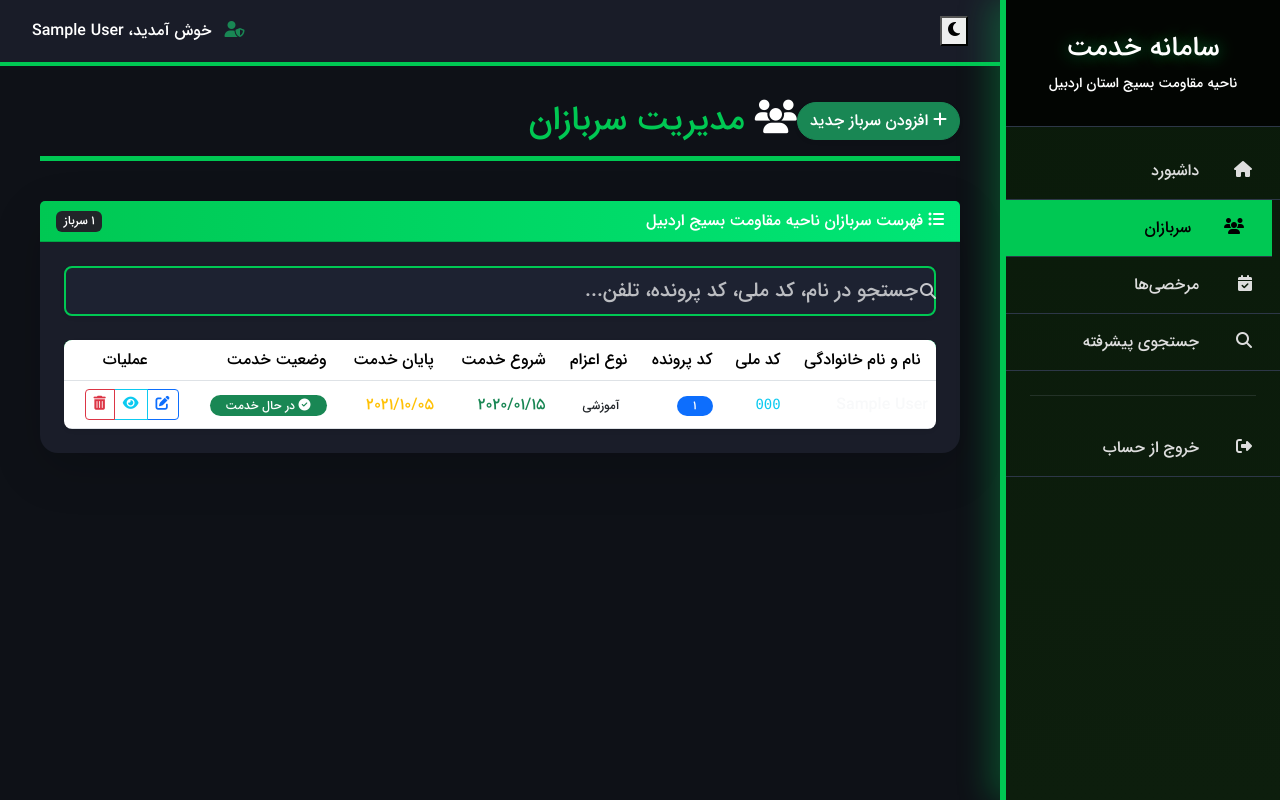
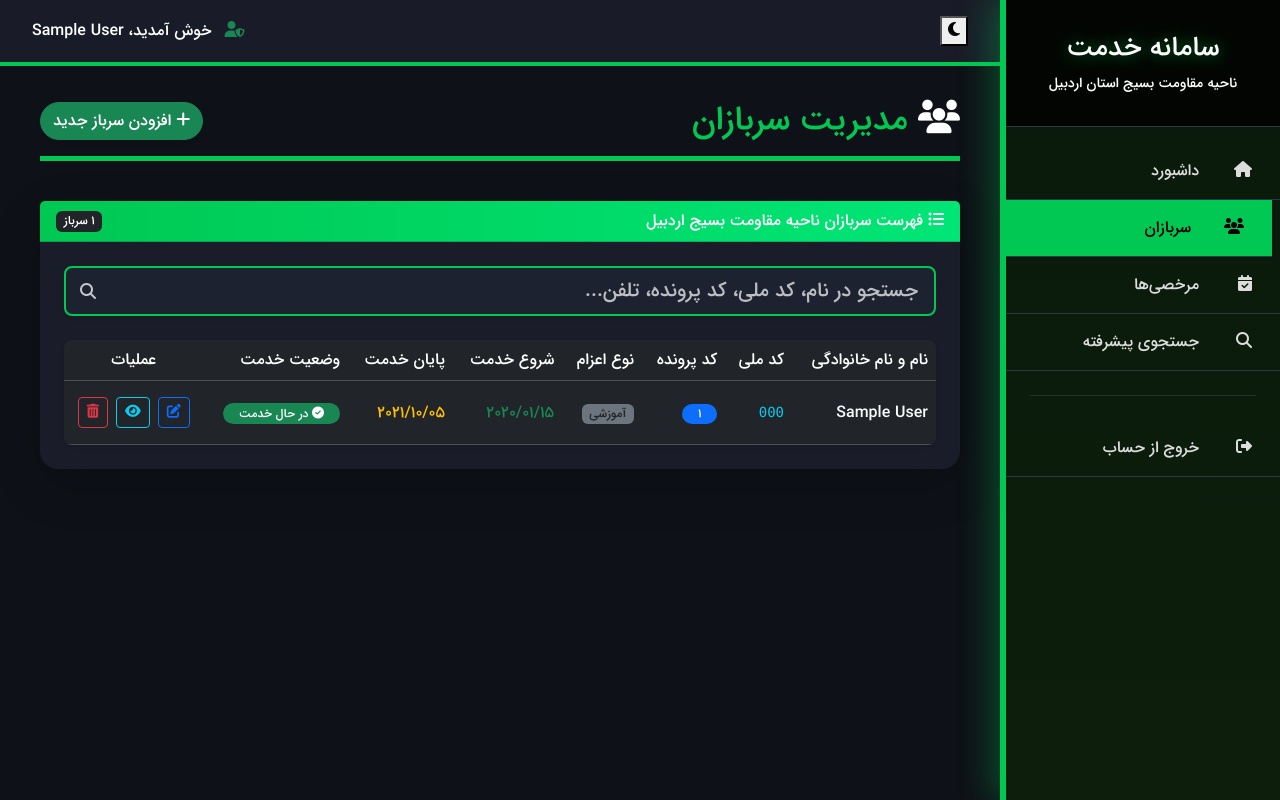
Before and after one commit to erfanmhat/Qarargah-project, a Django app: page /dashboard/soldiers/ in a window 1280 px wide. Run offline with Django 4.2, Linux system fonts and the light colour scheme; a user stored in the database is signed in; tables that the repository leaves empty hold one stand-in row (values such as "Sample post"); some libraries are stand-ins or nearby versions.

Commit message:
fix table

```diff
--- a/core/templates/dashboard/soldier_row.html
+++ b/core/templates/dashboard/soldier_row.html
@@ -1,5 +1,6 @@
 {% for soldier in soldiers %}
-<tr class="soldier-row align-middle" data-name="{{ soldier.full_name|lower }}" data-national="{{ soldier.national_code }}">
+<tr class="soldier-row align-middle" data-name="{{ soldier.full_name|lower }}"
+    data-national="{{ soldier.national_code }}">
     <td>
         <strong class="text-light">{{ soldier.full_name }}</strong>
         {% if soldier.is_vip %}
@@ -15,7 +16,7 @@
         {% endif %}
     </td>
     <td>
-        <span class="badge bg-{{ soldier.dispatch_type|lower|cut:' '|default:'secondary' }} text-dark">
+        <span class="badge bg-secondary text-dark">
             {{ soldier.get_dispatch_type_display }}
         </span>
     </td>
@@ -47,17 +48,20 @@
             </span>
         {% endif %}
     </td>
-    <td>
-        <div class="btn-group" role="group">
+    <td class="text-center py-3">
+        <div class="d-flex justify-content-center gap-2">
             <a href="{% url 'admin:core_soldier_change' soldier.id %}"
-               class="btn btn-sm btn-outline-primary" title="ویرایش">
+               class="btn btn-sm btn-outline-primary"
+               title="ویرایش">
                 <i class="fas fa-edit"></i>
             </a>
             <a href="/dashboard/soldier/{{ soldier.id }}/"
-               class="btn btn-sm btn-outline-info" title="جزئیات">
+               class="btn btn-sm btn-outline-info"
+               title="جزئیات">
                 <i class="fas fa-eye"></i>
             </a>
-            <button type="button" class="btn btn-sm btn-outline-danger"
+            <button type="button"
+                    class="btn btn-sm btn-outline-danger"
                     onclick="confirmDelete({{ soldier.id }}, '{{ soldier.full_name|escapejs }}')"
                     title="حذف">
                 <i class="fas fa-trash-alt"></i>
--- a/core/templates/dashboard/soldiers_list.html
+++ b/core/templates/dashboard/soldiers_list.html
@@ -1,12 +1,12 @@
 {% extends "dashboard/base.html" %}
 
 {% block page_title %}
-<div class="float-start">
+<i class="fas fa-users text-white"></i> مدیریت سربازان
+<div class="float-end">
     <a href="{% url 'admin:core_soldier_add' %}" class="btn btn-success rounded-pill shadow-sm">
         <i class="fas fa-plus"></i> افزودن سرباز جدید
     </a>
 </div>
-<i class="fas fa-users text-white"></i> مدیریت سربازان
 {% endblock %}
 
 {% block content %}
@@ -18,20 +18,25 @@
     </div>
     <div class="card-body p-4">
 
-        <!-- جستجوی زنده با رنگ سفید و خوانا -->
         <div class="position-relative mb-4">
-            <i class="fas fa-search position-absolute top-50 start-4 translate-middle-y text-white opacity-75"></i>
-            <input type="text" id="searchInput" class="form-control form-control-lg search-box shadow-sm text-white"
+            <i class="fas fa-search position-absolute top-50 translate-middle-y text-white opacity-75"
+               style="left: 16px; z-index: 5;"></i>
+
+            <input type="text"
+                   id="searchInput"
+                   class="form-control form-control-lg search-box shadow-sm text-white"
                    placeholder="جستجو در نام، کد ملی، کد پرونده، تلفن..."
-                   style="background: rgba(30, 35, 50, 0.95) !important; border: 2px solid #00c853; color: white !important;"
+                   style="background: rgba(30, 35, 50, 0.95) !important;
+                  border: 2px solid #00c853;
+                  color: white !important;"
                    autocomplete="off">
         </div>
 
         <div class="table-responsive rounded-3 overflow-hidden shadow-sm">
-            <table class="table table-hover align-middle mb-0" id="soldiersTable">
-                <thead class="text-white" style="background: linear-gradient(90deg, #00c853, #00e676);">
+            <table class="table table-hover align-middle mb-0 table-dark" id="soldiersTable">
+                <thead class="text-white" style="background: var(--card-bg) !important;">
                 <tr>
-                    <th class="text-center">نام و نام خانوادگی</th>
+                    <th>نام و نام خانوادگی</th>
                     <th>کد ملی</th>
                     <th>کد پرونده</th>
                     <th>نوع اعزام</th>
@@ -41,7 +46,7 @@
                     <th class="text-center">عملیات</th>
                 </tr>
                 </thead>
-                <tbody id="tableBody">
+                <tbody id="tableBody" class="bg-dark">
                 {% include "dashboard/soldier_row.html" %}
                 </tbody>
             </table>
@@ -92,6 +97,8 @@
         }, i * 40);
     });
 
+
+
 </script>
 
 <style>
@@ -107,5 +114,7 @@
         background: rgba(0, 200, 83, 0.25) !important;
     }
 
+
+
 </style>
 {% endblock %}
```
Also changed, not shown: core/templates/dashboard/leave_row.html (+4 -4 lines), core/templates/dashboard/leaves_list.html (+6 -3 lines). Lines whose indentation alone changed are shown as unchanged.
